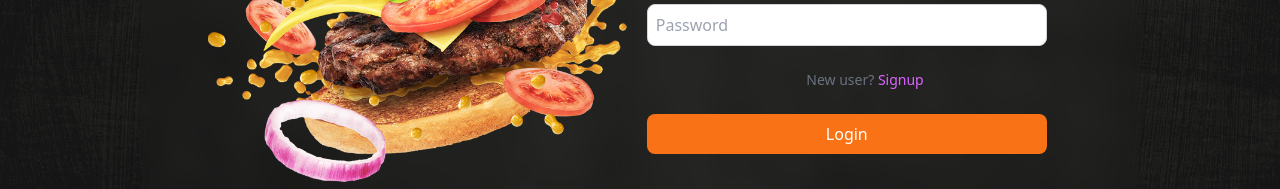
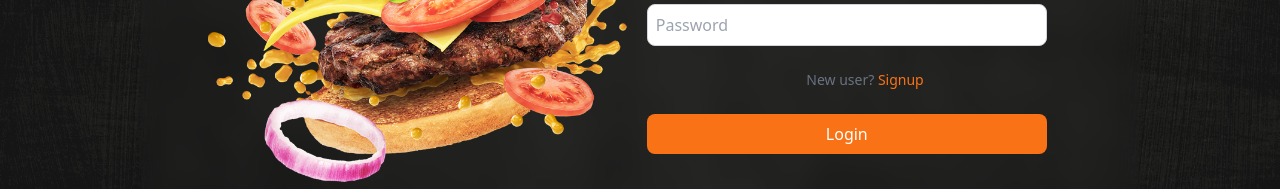
Before and after one commit to javidShabin/zippy-zag-main-project-frontend, a React (Vite) app: page /login-page in a window 1280 px wide. Shown: the part 415-604 px from the top of the page. Built offline with nearby package versions, Linux system fonts and the light colour scheme; no server answers; a web font is replaced by a local one.

Commit message:
make a little change

```diff
--- a/src/pages/LoginPage.jsx
+++ b/src/pages/LoginPage.jsx
@@ -124,7 +124,7 @@ export default function LoginPage() {
               New user?{" "}
               <Link
                 to="/signup-page"
-                className="text-[#dd63ff] hover:underline"
+                className="text-orange-500 hover:underline"
               >
                 Signup
               </Link>
```
